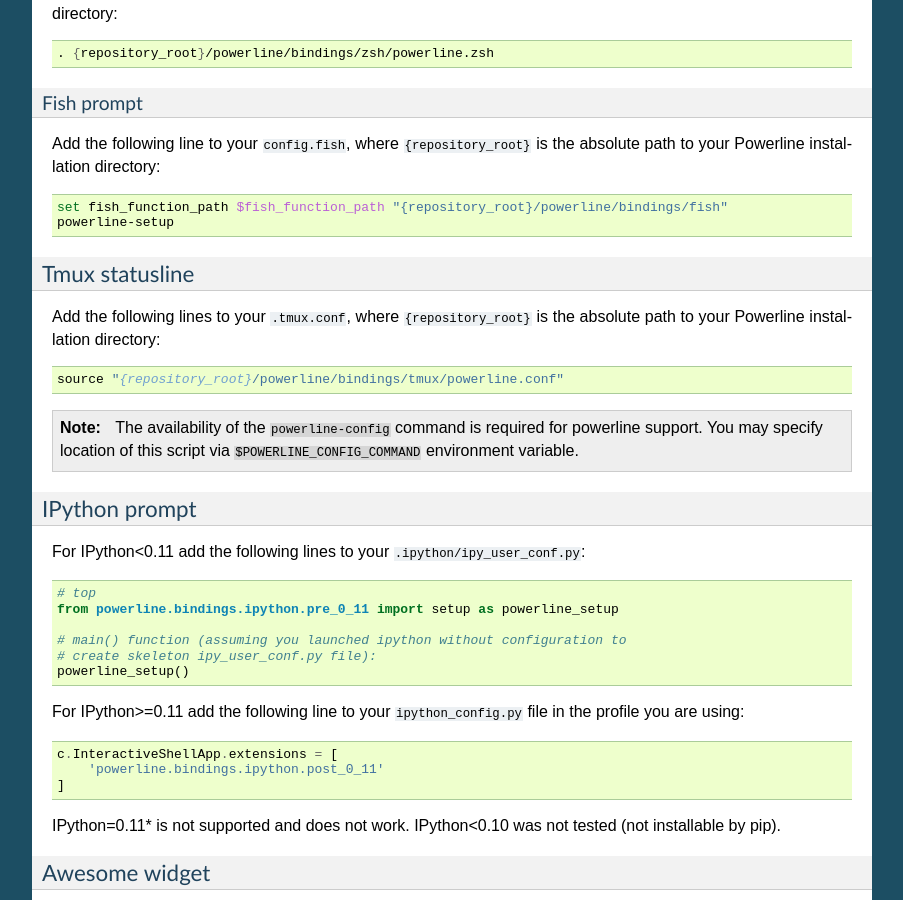
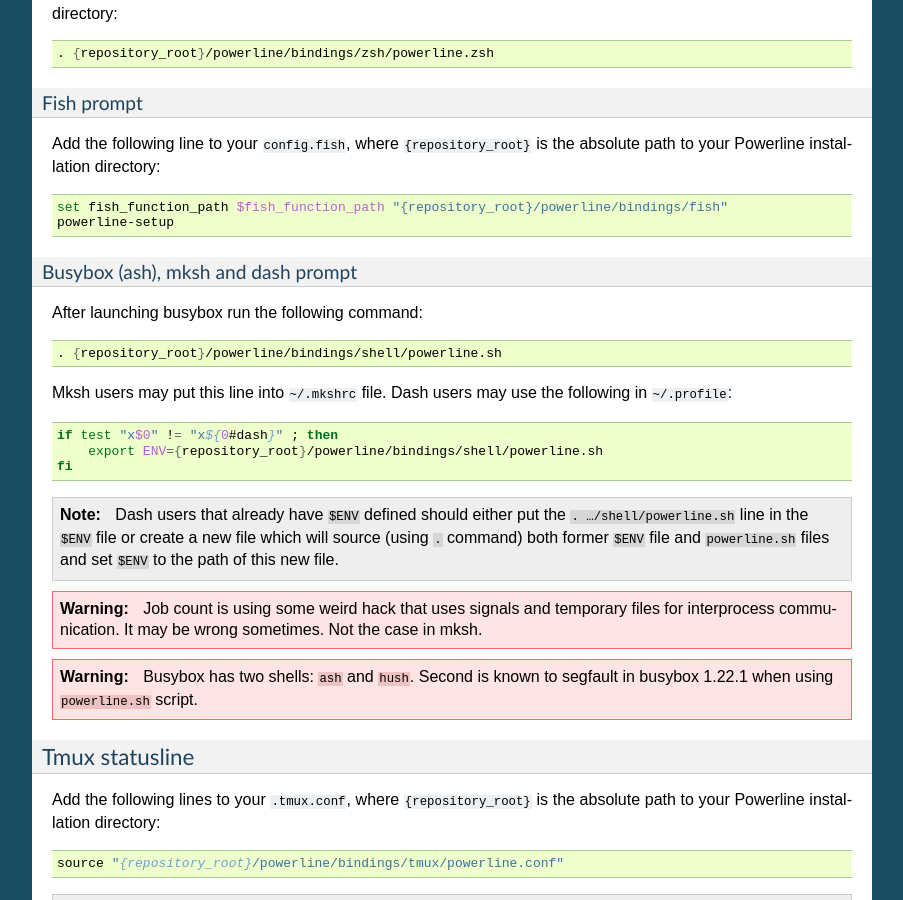
Before and after one commit to someyooyo/someyooyo, a Sphinx documentation site: the page built from docs/source/overview.rst, in a window 1280 px wide and 900 px high, scrolled down 2381 px. Shown: the whole window, without its empty margins (198-1101 px from the left). Built offline with Sphinx 7.4.7, drawn with Linux system fonts in a browser that asks for light colours; some of the changed text lies outside the part shown.

Commit message:
Add various other shell implementations support
Tested in busybox, mksh, ksh and dash. Ksh has issues described in
troubleshooting.

```diff
--- a/docs/source/overview.rst
+++ b/docs/source/overview.rst
@@ -166,6 +166,38 @@ is the absolute path to your Powerline installation directory:
 
 .. _tmux-statusline:
 
+Busybox (ash), mksh and dash prompt
+^^^^^^^^^^^^^^^^^^^^^^^^^^^^^^^^^^^^^
+
+After launching busybox run the following command:
+
+.. code-block:: bash
+
+   . {repository_root}/powerline/bindings/shell/powerline.sh
+
+Mksh users may put this line into ``~/.mkshrc`` file. Dash users may use the
+following in ``~/.profile``:
+
+.. code-block:: bash
+
+    if test "x$0" != "x${0#dash}" ; then
+        export ENV={repository_root}/powerline/bindings/shell/powerline.sh
+    fi
+
+.. note::
+    Dash users that already have ``$ENV`` defined should either put the ``.
+    …/shell/powerline.sh`` line in the ``$ENV`` file or create a new file which
+    will source (using ``.`` command) both former ``$ENV`` file and
+    :file:`powerline.sh` files and set ``$ENV`` to the path of this new file.
+
+.. warning::
+    Job count is using some weird hack that uses signals and temporary files for
+    interprocess communication. It may be wrong sometimes. Not the case in mksh.
+
+.. warning::
+    Busybox has two shells: ``ash`` and ``hush``. Second is known to segfault in
+    busybox 1.22.1 when using :file:`powerline.sh` script.
+
 Tmux statusline
 ---------------
 
```
Also changed, not shown: docs/source/installation/troubleshooting-common.rst (+7 -0 lines), 2 other files.
